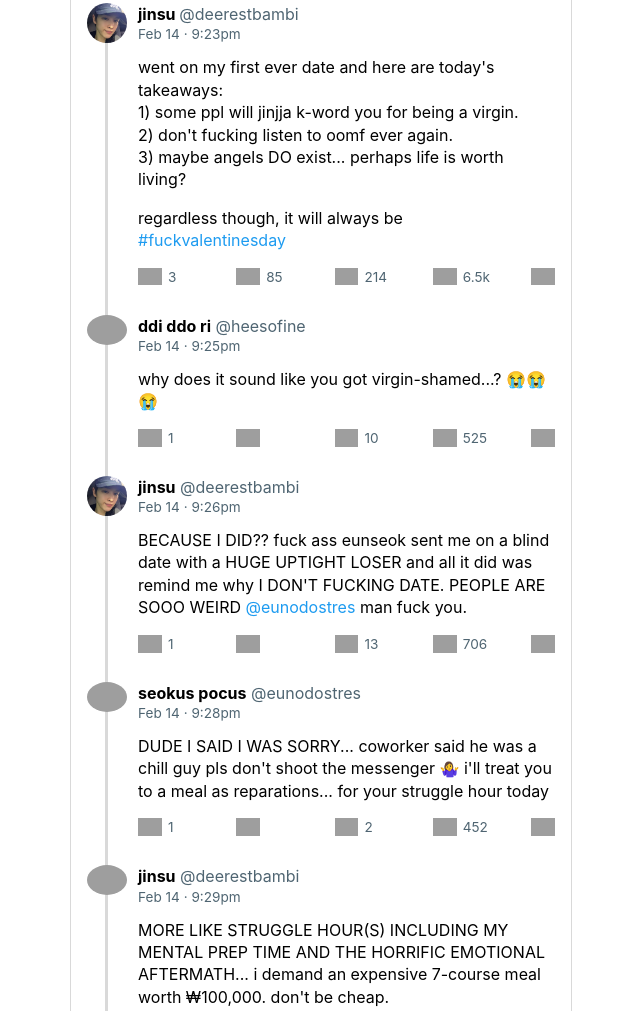
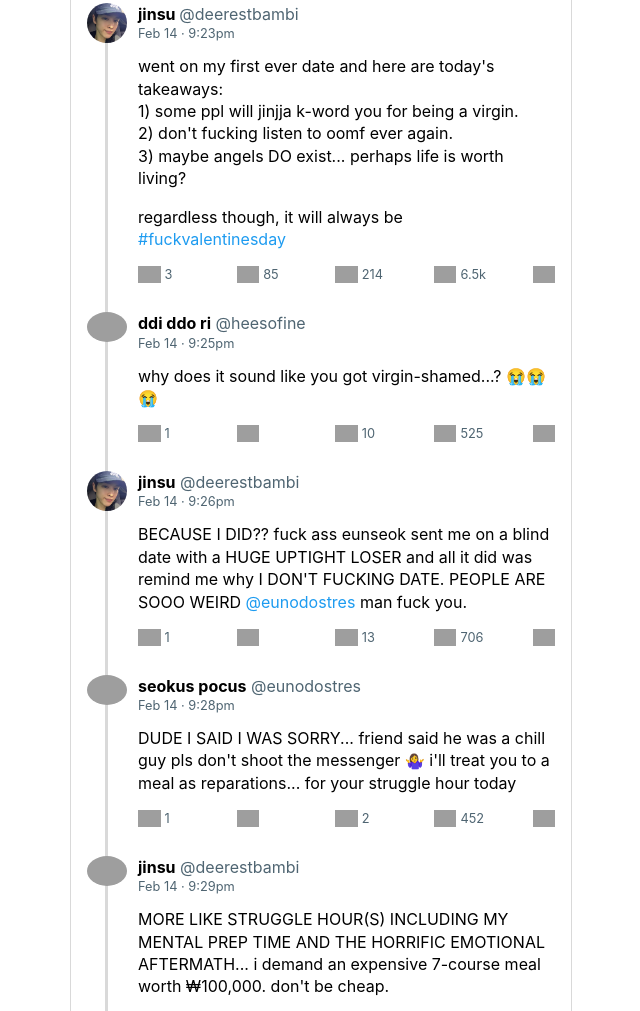
Before and after one commit to minnieschau/onlyoneau, a plain HTML site: page index.html in a window 1280 px wide. Shown: the part 5772-6783 px from the top of the page, without its empty margins (319-959 px from the left). Drawn offline with Linux system fonts and the light colour scheme; grey boxes are pictures that could not be loaded.

Commit message:
font size update

```diff
--- a/index.html
+++ b/index.html
@@ -224,7 +224,7 @@
         </div>
 
         <div class="tweet_text">
-          <p>DUDE I SAID I WAS SORRY... coworker said he was a chill guy pls don't shoot the messenger 🤷‍♀️ i'll treat you to a meal as reparations... for your struggle hour today</p>
+          <p>DUDE I SAID I WAS SORRY... friend said he was a chill guy pls don't shoot the messenger 🤷‍♀️ i'll treat you to a meal as reparations... for your struggle hour today</p>
         </div>
         <div class="tweet_footer">
           <div class="row">
--- a/stylesheet_v4.css
+++ b/stylesheet_v4.css
@@ -23,7 +23,7 @@ hr {
 .icon {
   height: 1.2em;
   width: auto;
-  margin-right: 6px !important;
+  margin-right: 4px !important;
 }
 
 .displayname {
@@ -38,7 +38,7 @@ hr {
 
 .date,
 .tweet_footer {
-  font-size: 0.85em;
+  font-size: 0.8em;
 }
 .color--lightgrey {
   color: #d9d9d9;
@@ -53,7 +53,7 @@ hr {
 }
 
 .font--smaller {
-  font-size: 0.85em;
+  font-size: 0.8em;
 }
 
 .font--larger {
@@ -172,7 +172,7 @@ border-bottom: none;
 
 .tweet_replyTo {
   color: #4F6572;
-  font-size: 0.85em;
+  font-size: 0.8em;
   margin-bottom: 1em !important;
 }
 
```
